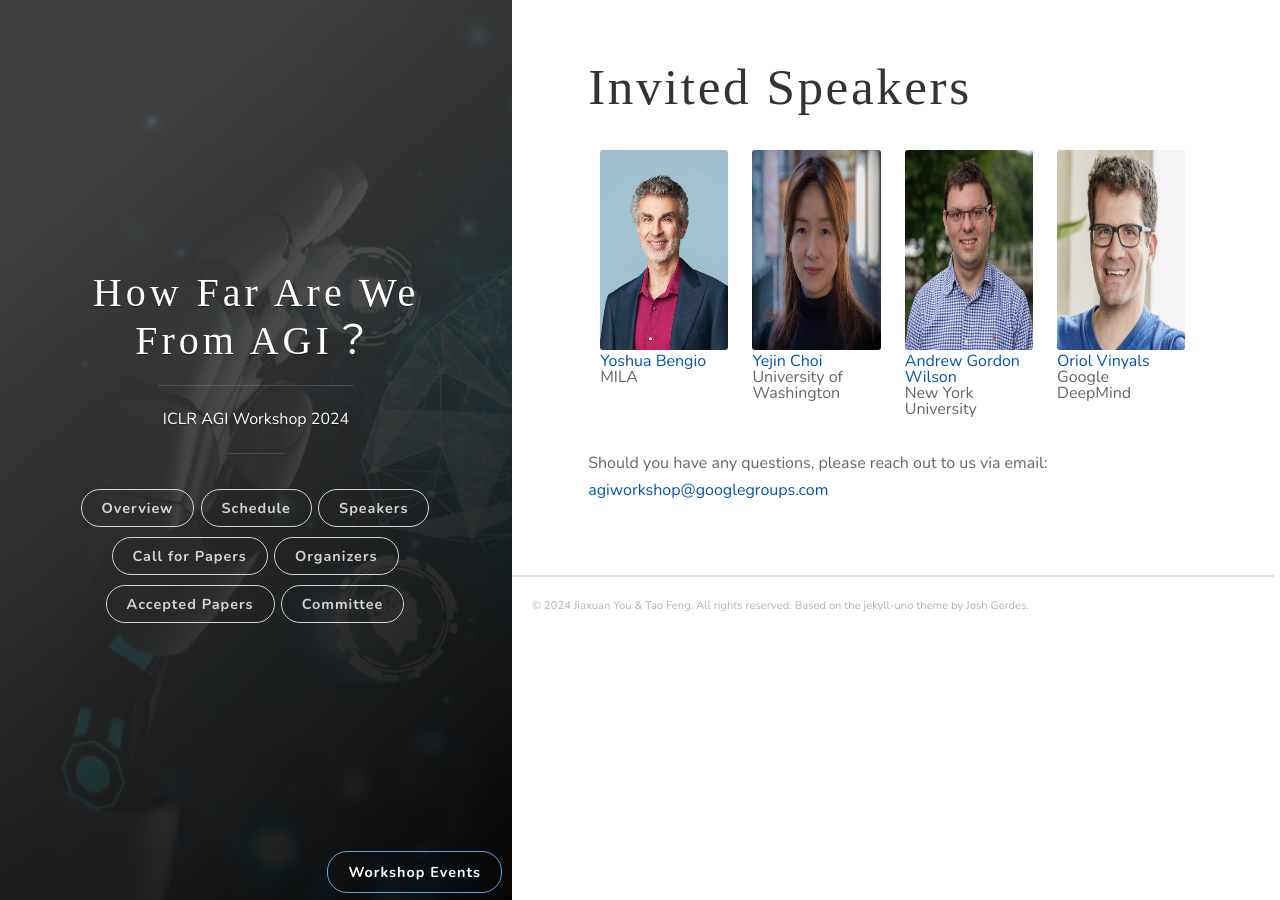
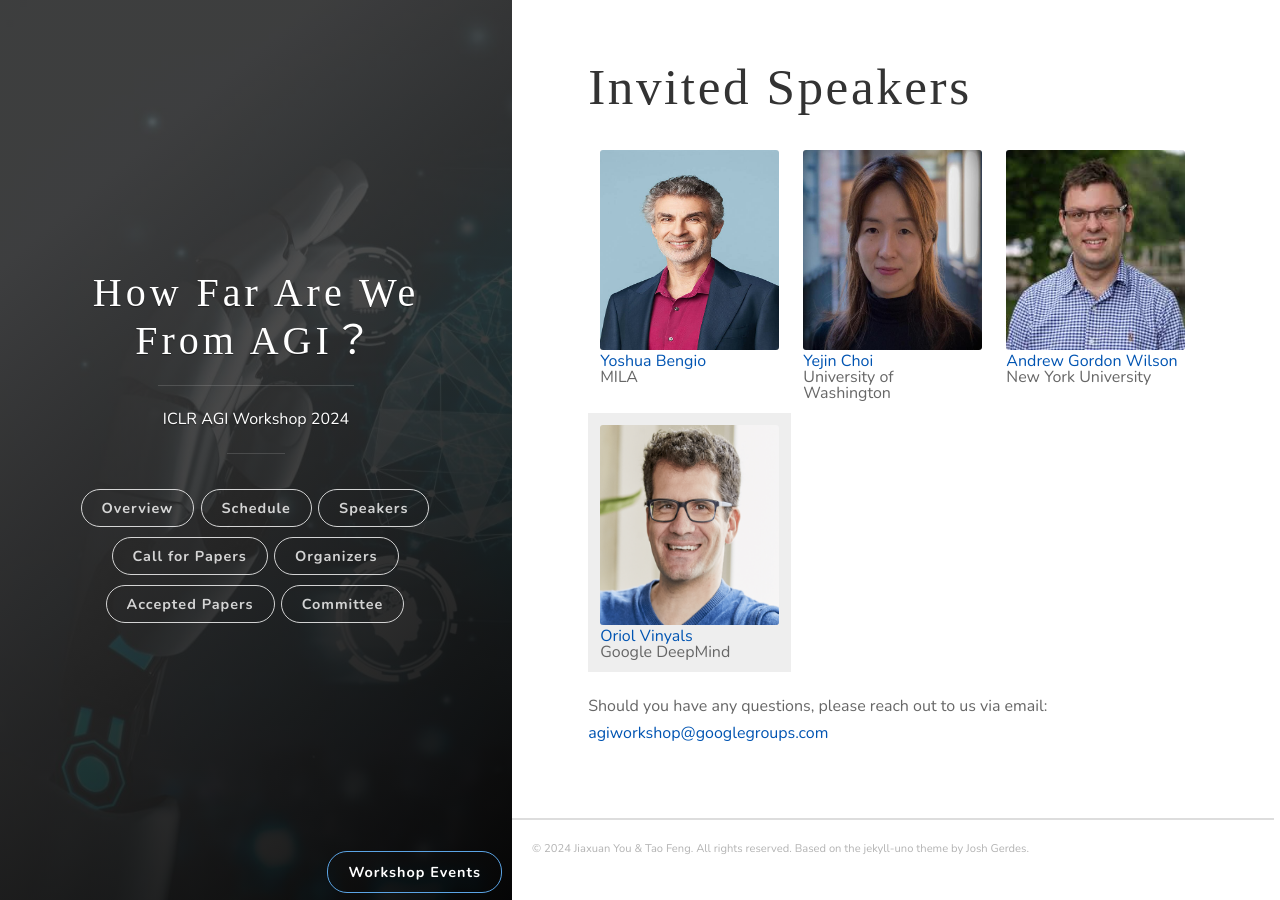
Before and after one commit to AGIWorkshop/agiworkshop.github.io, a Jekyll site: the page built from _posts/2024/speakers.md, in a window 1280 px wide. Built offline with Jekyll 4.4.1, drawn with Linux system fonts in a browser that asks for light colours; some web fonts are replaced.

Commit message:
Update speakers.md

```diff
--- a/_posts/2024/speakers.md
+++ b/_posts/2024/speakers.md
@@ -8,22 +8,24 @@ year: 2024
 <table>
   <tr>
     <td>
-      <img src="/images/people/YoshuaBengio.jpg?raw=true" alt="1" width=auto height=200px><br/>
+      <img src="/images/people/YoshuaBengio.jpg?raw=true" alt="1" width=180px height=200px><br/>
       <a href="https://yoshuabengio.org">Yoshua Bengio</a><br/>
       MILA
     </td>
     <td>
-      <img src="/images/people/YejinChoi.jpg?raw=true" alt="1" width=150px height=200px><br/>
+      <img src="/images/people/YejinChoi.jpg?raw=true" alt="1" width=180px height=200px><br/>
       <a href="https://homes.cs.washington.edu/~yejin/">Yejin Choi</a><br/>
       University of Washington
     </td>
     <td>
-      <img src="/images/people/Andrew Gordon Wilson.jpeg?raw=true" alt="1" width=150px height=200px><br/>
+      <img src="/images/people/Andrew Gordon Wilson.jpeg?raw=true" alt="1" width=180px height=200px><br/>
       <a href="https://cims.nyu.edu/~andrewgw/">Andrew Gordon Wilson</a><br/>
       New York University
     </td>
+      </tr>
+  <tr>
     <td>
-      <img src="/images/people/oriol.jpg?raw=true" alt="1" width=150px height=200px><br/>
+      <img src="/images/people/oriol.jpg?raw=true" alt="1" width=180px height=200px><br/>
       <a href="https://research.google/people/oriol-vinyals/">Oriol Vinyals</a><br/>
       Google DeepMind
     </td>
```
